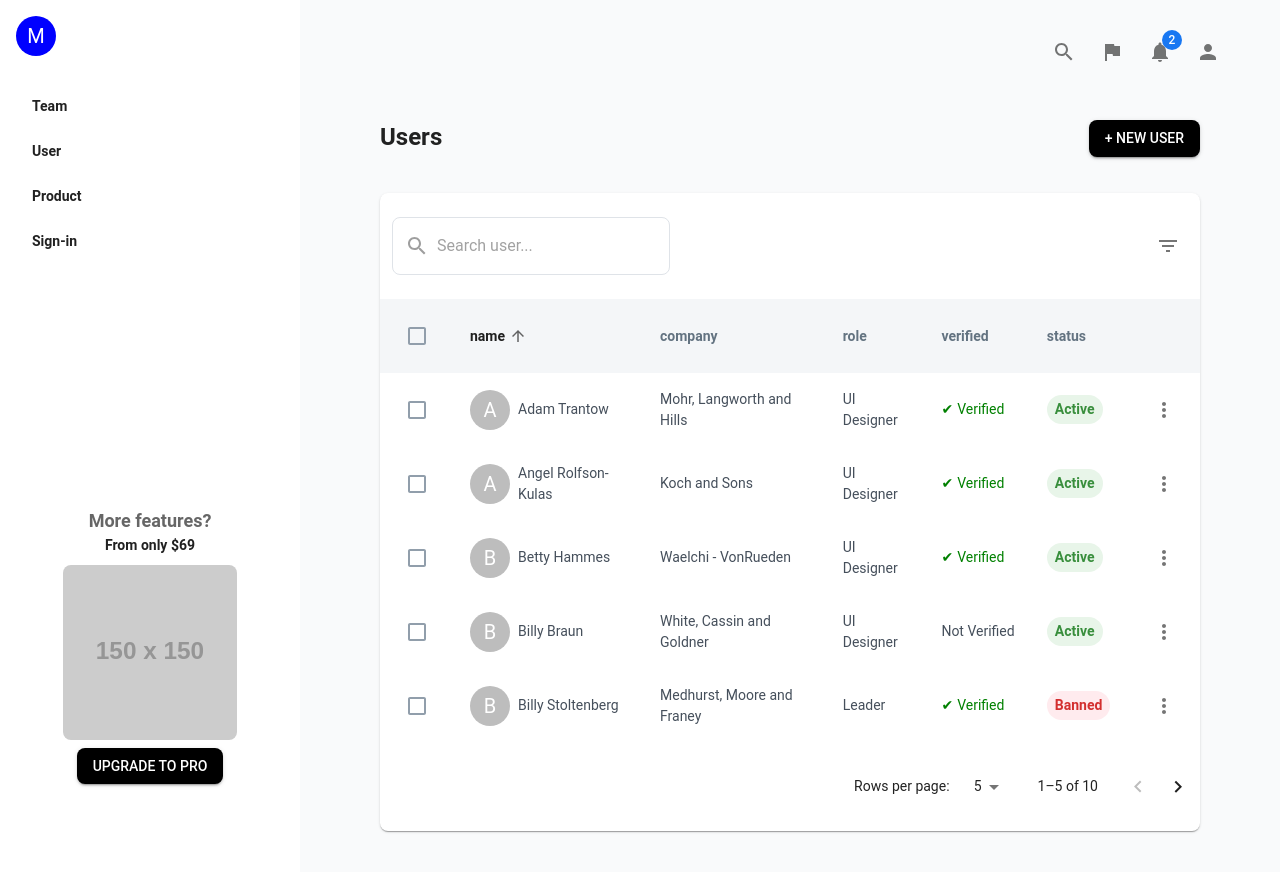
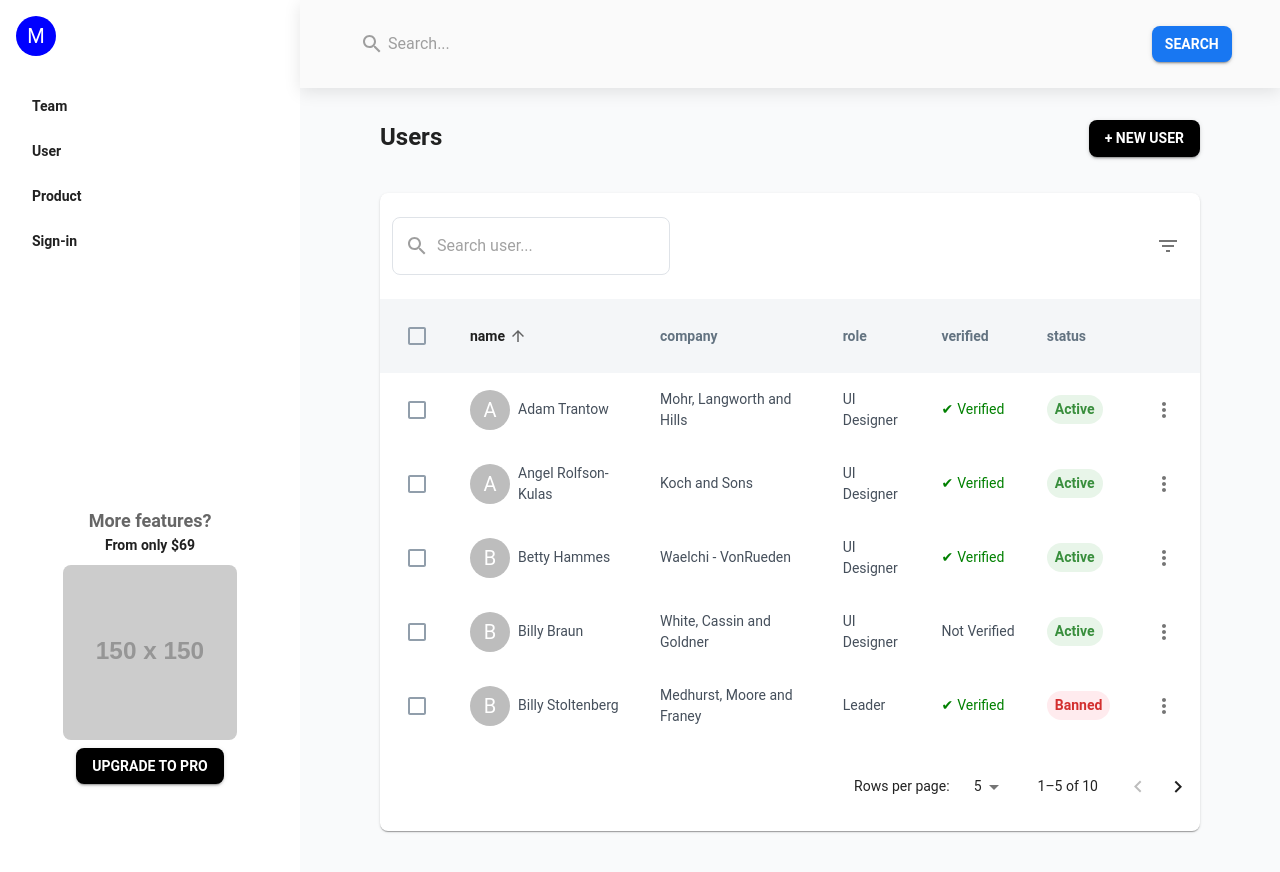
Before and after one commit to nitileo/Practice-MUI, a React (Vite) app: page / in a window 1280 px wide. Both pictures are taken after a click on the button 1064 px from the left and 52 px from the top of the page. Shown: the top 872 px of the page. Built offline with nearby package versions, Linux system fonts and the light colour scheme.

Commit message:
AddTopBarDrawer

```diff
--- a/src/Components/Header.jsx
+++ b/src/Components/Header.jsx
@@ -2,8 +2,8 @@ import { AppBar, Badge, Box, IconButton, Toolbar } from "@mui/material";
 import SearchIcon from "@mui/icons-material/Search";
 import FlagIcon from "@mui/icons-material/Flag";
 import NotificationsIcon from "@mui/icons-material/Notifications";
-
 import UserPopOver from "../Components/popOver/UserPopOver";
+import TopSearchDrawer from "./drawer/TopSearchDrawer";
 
 const Header = () => {
   return (
@@ -12,13 +12,13 @@ const Header = () => {
         <AppBar position="static">
           <Toolbar>
             <Box display="flex" gap={2}>
-              <IconButton aria-label="search">
-                <SearchIcon />
-              </IconButton>
+
+                <TopSearchDrawer/>
+
               <IconButton aria-label="Flag">
                 <FlagIcon />
               </IconButton>
-              <IconButton aria-label="search">
+              <IconButton aria-label="notification">
                 <Badge color="primary" badgeContent={2}>
                   <NotificationsIcon />
                 </Badge>
--- /dev/null
+++ b/src/Components/drawer/TopSearchDrawer.jsx
@@ -0,0 +1,68 @@
+import React, { useState } from "react";
+import {
+  IconButton,
+  Drawer,
+  Box,
+  InputBase,
+  Button,
+  useTheme,
+} from "@mui/material";
+import SearchIcon from "@mui/icons-material/Search";
+
+const TopSearchDrawer = () => {
+  const [open, setOpen] = useState(false);
+
+  const theme = useTheme();
+
+  const toggleDrawer = (state) => () => {
+    setOpen(state);
+  };
+
+  return (
+    <>
+      <IconButton onClick={toggleDrawer(true)}>
+        <SearchIcon />
+      </IconButton>
+      <Drawer
+        anchor="top"
+        open={open}
+        onClose={toggleDrawer(false)}
+        hideBackdrop
+        PaperProps={{
+          sx: {
+            padding: "8px 40px",
+            boxShadow: "0px 4px 16px rgba(0, 0, 0, 0.1)",
+            marginLeft: "300px",
+            backgroundColor: theme.palette.grey[50],
+          },
+        }}
+      >
+        <Box
+          display="flex"
+          justifyContent={"space-between"}
+          alignItems={"center"}
+          p={2}
+          gap={2}
+        >
+          <InputBase
+            placeholder="Search..."
+            fullWidth
+            startAdornment={
+              <SearchIcon sx={{ color: theme.palette.grey[500], marginRight: 1 }} />
+            }
+            sx={{
+              backgroundColor: "transparent",
+              border: "none",
+              outline: "none",
+            }}
+          />
+          <Button variant="contained" color="secondary" onClick={toggleDrawer(false)}>
+            Search
+          </Button>
+        </Box>
+      </Drawer>
+    </>
+  );
+};
+
+export default TopSearchDrawer;
--- a/src/Components/popOver/ActionPopOver.jsx
+++ b/src/Components/popOver/ActionPopOver.jsx
@@ -26,12 +26,10 @@ const ActionPopover = () => {
 
   return (
     <Box>
-      {/* Icon Button to trigger the Popover */}
       <IconButton onClick={handleClick}>
         <MoreVertIcon />
       </IconButton>
 
-      {/* Popover */}
       <Popover
         open={open}
         anchorEl={anchorEl}
--- a/src/theme/globalTheme.js
+++ b/src/theme/globalTheme.js
@@ -142,10 +142,16 @@ const globalTheme = createTheme(theme, {
         contained: {
           backgroundColor: theme.palette.common.black,
           color: theme.palette.common.white,
+          fontWeight: "bold"
         },
         root: {
           borderRadius: "8px",
         },
+        containedSecondary:{
+          backgroundColor: theme.palette.primary.main,
+          color: theme.palette.common.white,
+          fontWeight: "bold"
+        }
       },
     },
     MuiInputBase: {
```
